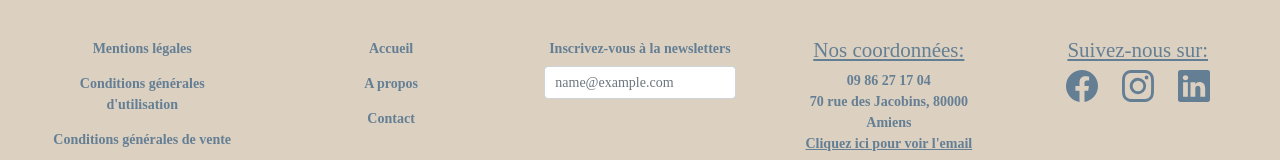
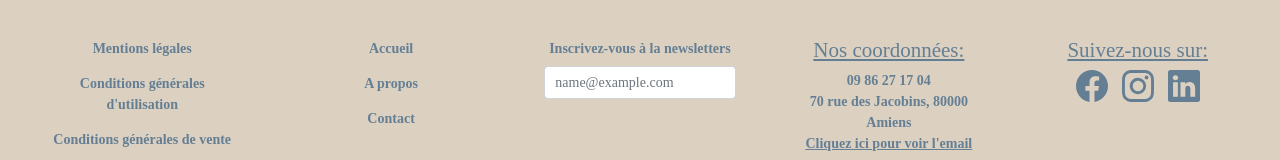
Before and after one commit to GuillaumeDavid23/Amaizon, a React (Create React App) app: page / in a window 1280 px wide. Shown: the part 1190-1350 px from the top of the page. Built offline with nearby package versions, Linux system fonts and the light colour scheme; no server answers.

Commit message:
03/03/22 09:20 Footer

```diff
--- a/src/templates/Footer/components/Credits.jsx
+++ b/src/templates/Footer/components/Credits.jsx
@@ -10,7 +10,7 @@ const Credits = () => {
 		>
 			<Img
 				idValue="logoFooter"
-				classList="d-md-none"
+				classList="d-lg-none"
 				srcValue={logo}
 				altValue="Logo Amaizon"
 			/>
--- a/src/templates/Footer/components/SocialNetworks.jsx
+++ b/src/templates/Footer/components/SocialNetworks.jsx
@@ -5,11 +5,14 @@ const SocialNetworks = () => {
 	return (
 		<Col lg="2">
 			<h4 className="text-decoration-underline">Suivez-nous sur:</h4>
-			<div className="d-flex justify-content-evenly">
+			<div className="d-flex justify-content-center">
 				<a href="https://www.facebook.com/LaManuFormation">
 					<Facebook size={32} />
 				</a>
-				<a href="https://www.instagram.com/lamanuformation/">
+				<a
+					href="https://www.instagram.com/lamanuformation/"
+					className="mx-3"
+				>
 					<Instagram size={32} />
 				</a>
 				<a href="https://www.linkedin.com/school/la-manu-ecole-superieure-des-metiers-du-numerique/">
```
